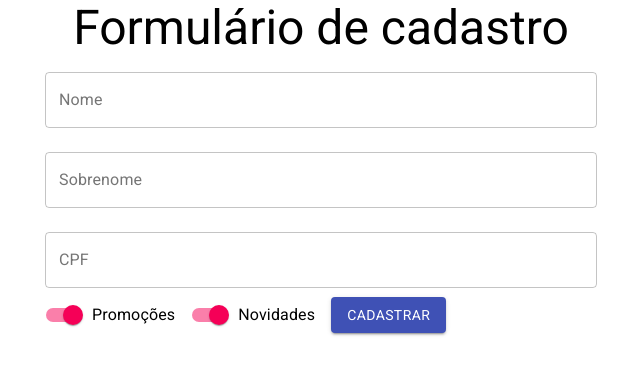
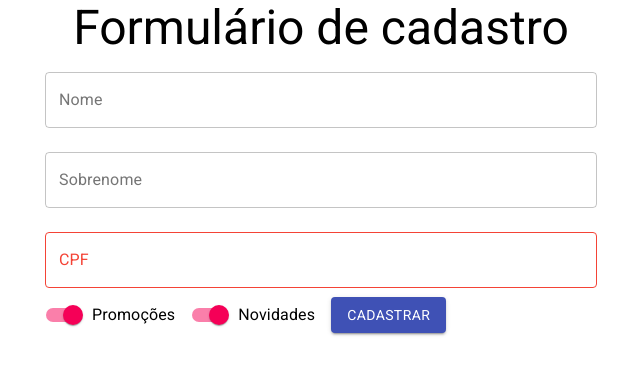
Before and after one commit to matheusmorcinek/alura-react-function-components, a React (Create React App) app in the folder projeto-atual/: page / in a window 1280 px wide. Shown: the top 374 px of the page, without its empty margins (319-959 px from the left). Built offline with nearby package versions, Linux system fonts and the light colour scheme.

Commit message:
exibindo erros

```diff
--- a/projeto-atual/src/components/FormularioCadastro/FormularioCadastro.jsx
+++ b/projeto-atual/src/components/FormularioCadastro/FormularioCadastro.jsx
@@ -24,6 +24,16 @@ function FormularioCadastro({ aoEnviar }) {
     const [cpf, setCPF] = useState('');
     const [promocoes, setPromocoes] = useState(true);
     const [novidades, setNovidades] = useState(true);
+
+
+    //=====validacoes
+
+    const [erros, setErros] = useState({
+        cpf: {
+            valido: true,
+            texto: ''
+        }
+    });
 
     return (
         <form onSubmit={(event) => {
@@ -52,7 +62,18 @@ function FormularioCadastro({ aoEnviar }) {
                     setSobrenome(event.target.value);
                 }} margin='normal' id="sobrenome" label="Sobrenome" variant="outlined" type='text' fullWidth />
 
-            <TextField value={cpf} onChange={(event) => { setCPF(event.target.value) }} margin='normal' id="cpf" label="CPF" variant="outlined" type='text' fullWidth />
+            <TextField
+                value={cpf}
+                onChange={(event) => { setCPF(event.target.value) }}
+                margin='normal'
+                id="cpf"
+                label="CPF"
+                variant="outlined"
+                type='text'
+                fullWidth
+                error={erros.cpf.valido}
+                helperText={erros.cpf.texto}
+                onBlur={(event) => { setErros({ cpf: { valido: false, text: 'O CPF deve ter 11 digitos.' } }) }} />
 
             <FormControlLabel
                 control={
```
